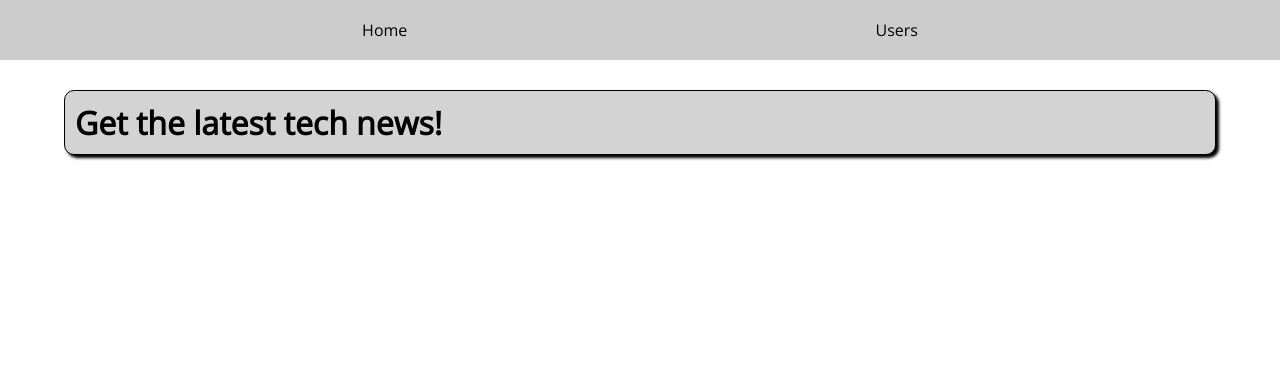
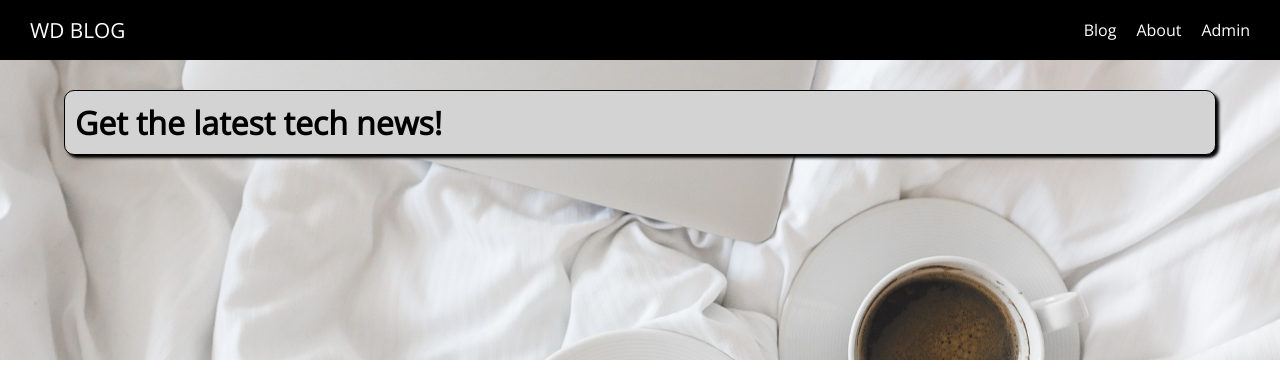
Before and after one commit to chuymaster/learn-nuxt-js, a Nuxt app: page / in a window 1280 px wide. Shown: the top 389 px of the page. Built offline with nearby package versions, Linux system fonts and the light colour scheme; grey boxes are pictures that could not be loaded.

Commit message:
Post list

```diff
--- /dev/null
+++ b/components/Navigation/TheHeader.vue
@@ -0,0 +1,95 @@
+<template>
+<div class="header-container">
+  <header class="the-header">
+    <TheSideNavToggle @toggle="$emit('sidenavToggle')" />
+    <div class="logo">
+      <nuxt-link to="/">WD BLOG</nuxt-link>
+    </div>
+    <div class="spacer"></div>
+    <div class="navigation-items">
+      <ul class="nav-list">
+        <li class="nav-item"><nuxt-link to="/posts">Blog</nuxt-link></li>
+        <li class="nav-item"><nuxt-link to="/about">About</nuxt-link></li>
+        <li class="nav-item"><nuxt-link to="/admin">Admin</nuxt-link></li>
+      </ul>
+    </div>
+  </header>
+</div>
+</template>
+
+<script>
+import TheSideNavToggle from "@/components/Navigation/TheSideNavToggle";
+
+export default {
+  name: "TheHeader",
+  components: {
+    TheSideNavToggle
+  }
+};
+</script>
+
+
+<style scoped>
+.header-container {
+  height: 60px;
+}
+
+.the-header {
+  width: 100%;
+  position: fixed;
+  height: 60px;
+  display: flex;
+  justify-content: space-around;
+  align-items: center;
+  background-color: black;
+  z-index: 100;
+  box-sizing: border-box;
+  padding: 0 20px;
+}
+
+.logo {
+  margin: 0 10px;
+  font-size: 1.3rem;
+}
+
+.logo a {
+  text-decoration: none;
+  color: white;
+}
+
+.spacer {
+  flex: 1;
+}
+
+.navigation-items {
+  display: none;
+}
+
+@media (min-width: 768px) {
+  .navigation-items {
+    display: block;
+  }
+}
+
+.nav-list {
+  list-style: none;
+  padding: 0;
+  margin: 0;
+  display: flex;
+}
+
+.nav-item {
+  margin: 0 10px;
+}
+
+.nav-item a {
+  text-decoration: none;
+  color: white;
+}
+
+.nav-item a:hover,
+.nav-item a:active,
+.nav-item a.nuxt-link-active {
+  color: red;
+}
+</style>
--- /dev/null
+++ b/components/Navigation/TheSideNavToggle.vue
@@ -0,0 +1,33 @@
+<template>
+  <div
+    class="drawer-toggle"
+    role="button"
+    @click="$emit('toggle')">
+    <div class="bar"></div>
+    <div class="bar"></div>
+    <div class="bar"></div>
+  </div>
+</template>
+
+<style scoped>
+.drawer-toggle {
+  display: flex;
+  flex-direction: column;
+  justify-content: space-around;
+  height: 50%;
+  width: 35px;
+  cursor: pointer;
+}
+
+@media (min-width: 768px) {
+  .drawer-toggle {
+    display: none;
+  }
+}
+
+.drawer-toggle .bar {
+  width: 90%;
+  height: 2px;
+  background-color: white;
+}
+</style>
--- /dev/null
+++ b/components/Navigation/TheSidenav.vue
@@ -0,0 +1,93 @@
+<template>
+<div class="sidenav-container">
+  <div
+    v-if="show"
+    class="sidenav-backdrop"
+    @click="$emit('close')"></div>
+  <transition name="slide-side">
+    <div
+      v-if="show"
+      class="sidenav">
+      <ul
+        class="nav-list"
+        @click="$emit('close')">
+        <li class="nav-item"><nuxt-link to="/posts">Blog</nuxt-link></li>
+        <li class="nav-item"><nuxt-link to="/about">About</nuxt-link></li>
+        <li class="nav-item"><nuxt-link to="/admin">Admin</nuxt-link></li>
+      </ul>
+    </div>
+  </transition>
+</div>
+</template>
+
+<script>
+export default {
+  name: "TheSidenav",
+  props: {
+    show: {
+      type: Boolean,
+      default: false
+    }
+  }
+};
+</script>
+
+
+<style scoped>
+.sidenav-container {
+  height: 100%;
+  width: 100%;
+}
+
+.sidenav-backdrop {
+  width: 100%;
+  height: 100%;
+  background-color: rgba(0, 0, 0, 0.7);
+  z-index: 1000;
+  position: fixed;
+  top: 0;
+  left: 0;
+}
+
+.sidenav {
+  height: 100%;
+  width: 300px;
+  background-color: white;
+  z-index: 10000;
+  position: fixed;
+  top: 0;
+  left: 0;
+  box-sizing: border-box;
+  padding: 30px;
+}
+
+.slide-side-enter-active,
+.slide-side-leave-active {
+  transition: all 0.3s ease-out;
+}
+.slide-side-enter,
+.slide-side-leave-to {
+  transform: translateX(-100%);
+}
+
+.nav-list {
+  list-style: none;
+  padding: 0;
+  margin: 0;
+}
+
+.nav-item {
+  margin: 20px 0;
+}
+
+.nav-item a {
+  text-decoration: none;
+  color: black;
+  font-size: 1.5rem;
+}
+
+.nav-item a:hover,
+.nav-item a:active {
+  color: red;
+}
+</style>
--- /dev/null
+++ b/components/Posts/PostList.vue
@@ -0,0 +1,38 @@
+<template>
+    <section class="posts-list">
+      <PostPreview
+      id="1"
+      thumbnail='https://cdn.wccftech.com/wp-content/uploads/2018/10/Intel-9th-Gen-Core-2-Custom-2060x1317.jpg'
+      title="Hello there!"
+      previewText="This is my first post!"
+      />
+
+      <PostPreview
+      id="2"
+      thumbnail='https://www.extremetech.com/wp-content/uploads/2016/11/Intel-Chipset-640x353.jpg'
+      title="Hello there!"
+      previewText="This is my second post!"
+      />
+    </section>
+</template>
+
+<script>
+import PostPreview from "@/components/Posts/PostPreview";
+
+export default {
+  components: {
+    PostPreview
+  }
+};
+</script>
+
+<style scoped>
+.posts-list {
+  display: flex;
+  padding: 20px;
+  box-sizing: border-box;
+  flex-wrap: wrap;
+  align-items: center;
+  justify-content: center;
+}
+</style>
--- a/layouts/default.vue
+++ b/layouts/default.vue
@@ -1,16 +1,27 @@
 <template>
   <div>
-    <Header />
+    <TheHeader @sidenavToggle='displaySidenav = !displaySidenav' />
+    <TheSidenav
+    :show="displaySidenav"
+    @close="displaySidenav = false" />
     <nuxt />
   </div>
 </template>
 
 
 <script>
-import Header from '@/components/Header'
+import TheHeader from '@/components/Navigation/TheHeader'
+import TheSidenav from '@/components/Navigation/TheSidenav'
+
 export default {
   components: {
-    Header
+    TheHeader,
+    TheSidenav
+  },
+  data() {
+    return {
+      displaySidenav: false
+    }
   }
 }
 </script>
--- a/pages/index.vue
+++ b/pages/index.vue
@@ -3,30 +3,16 @@
     <section class="intro">
       <h1>Get the latest tech news!</h1>
     </section>
-    <section class="featured-posts">
-      <PostPreview
-      id="1"
-      thumbnail='https://cdn.wccftech.com/wp-content/uploads/2018/10/Intel-9th-Gen-Core-2-Custom-2060x1317.jpg'
-      title="Hello there!"
-      previewText="This is my first post!"
-      />
-
-      <PostPreview
-      id="2"
-      thumbnail='https://www.extremetech.com/wp-content/uploads/2016/11/Intel-Chipset-640x353.jpg'
-      title="Hello there!"
-      previewText="This is my second post!"
-      />
-    </section>
+    <PostList />
   </div>
 </template>
 
 <script>
-import PostPreview from "@/components/Posts/PostPreview";
+import PostList from "@/components/Posts/PostList";
 
 export default {
   components: {
-    PostPreview
+    PostList
   }
 };
 </script>
@@ -39,6 +25,7 @@
   box-sizing: border-box;
   background-position: center;
   background-size: cover;
+  background-image: url('~assets/images/main-page-background.jpg')
 }
 
 .intro h1 {
@@ -61,13 +48,4 @@
     font-size: 2rem;
   }
 }
-
-.featured-posts {
-  display: flex;
-  padding: 20px;
-  box-sizing: border-box;
-  flex-wrap: wrap;
-  align-items: center;
-  justify-content: center;
-}
 </style>
--- a/pages/posts/index.vue
+++ b/pages/posts/index.vue
@@ -1,8 +1,20 @@
 <template>
     <div class="posts-page">
-
+      <PostList />
     </div>
 </template>
+
+
+
+<script>
+import PostList from "@/components/Posts/PostList";
+
+export default {
+  components: {
+    PostList
+  }
+};
+</script>
 
 <style scoped>
 .posts-page {
@@ -10,4 +22,13 @@
     justify-content: center;
     align-items: center;
 }
+
+.posts {
+  display: flex;
+  padding: 20px;
+  box-sizing: border-box;
+  flex-wrap: wrap;
+  align-items: center;
+  justify-content: center;
+}
 </style>
```
Also changed, not shown: assets/images/main-page-background.jpg (added).
